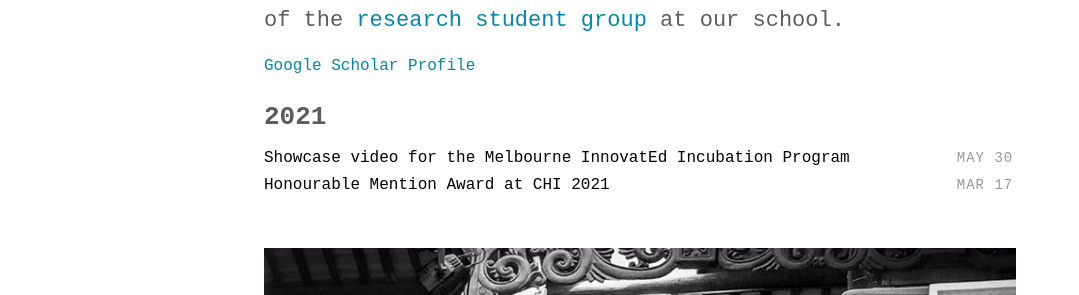
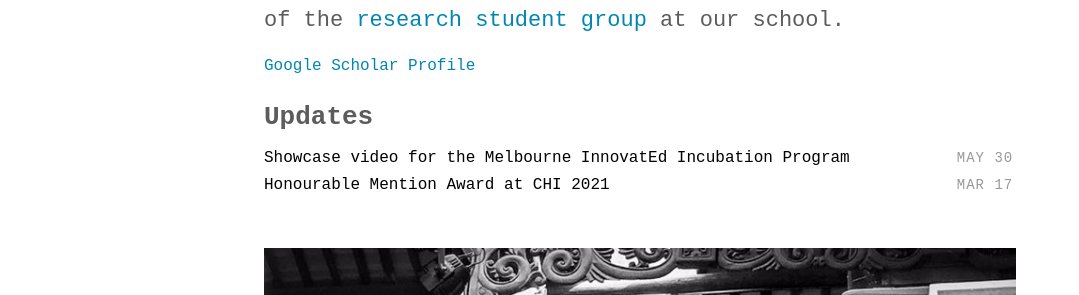
Before and after one commit to qiushi-zhou/qiushi-zhou.github.io, a Jekyll site: the page built from index.html, in a window 1280 px wide. Shown: the part 310-605 px from the top of the page, without its empty margins (0-1079 px from the left). Built offline with Jekyll 4.4.1, drawn with Linux system fonts in a browser that asks for light colours; some web fonts are replaced.

Commit message:
Update index.html

```diff
--- a/index.html
+++ b/index.html
@@ -9,7 +9,7 @@ title: Home
   <div class="container">
     {% for post in site.posts %}
       {% unless post.next %}
-        <h2 class="category-title">{{ post.date | date: '%Y' }}</h2>
+        <h2 class="category-title">Updates</h2>
       {% else %}
         {% capture year %}{{ post.date | date: '%Y' }}{% endcapture %}
         {% capture nyear %}{{ post.next.date | date: '%Y' }}{% endcapture %}
```
